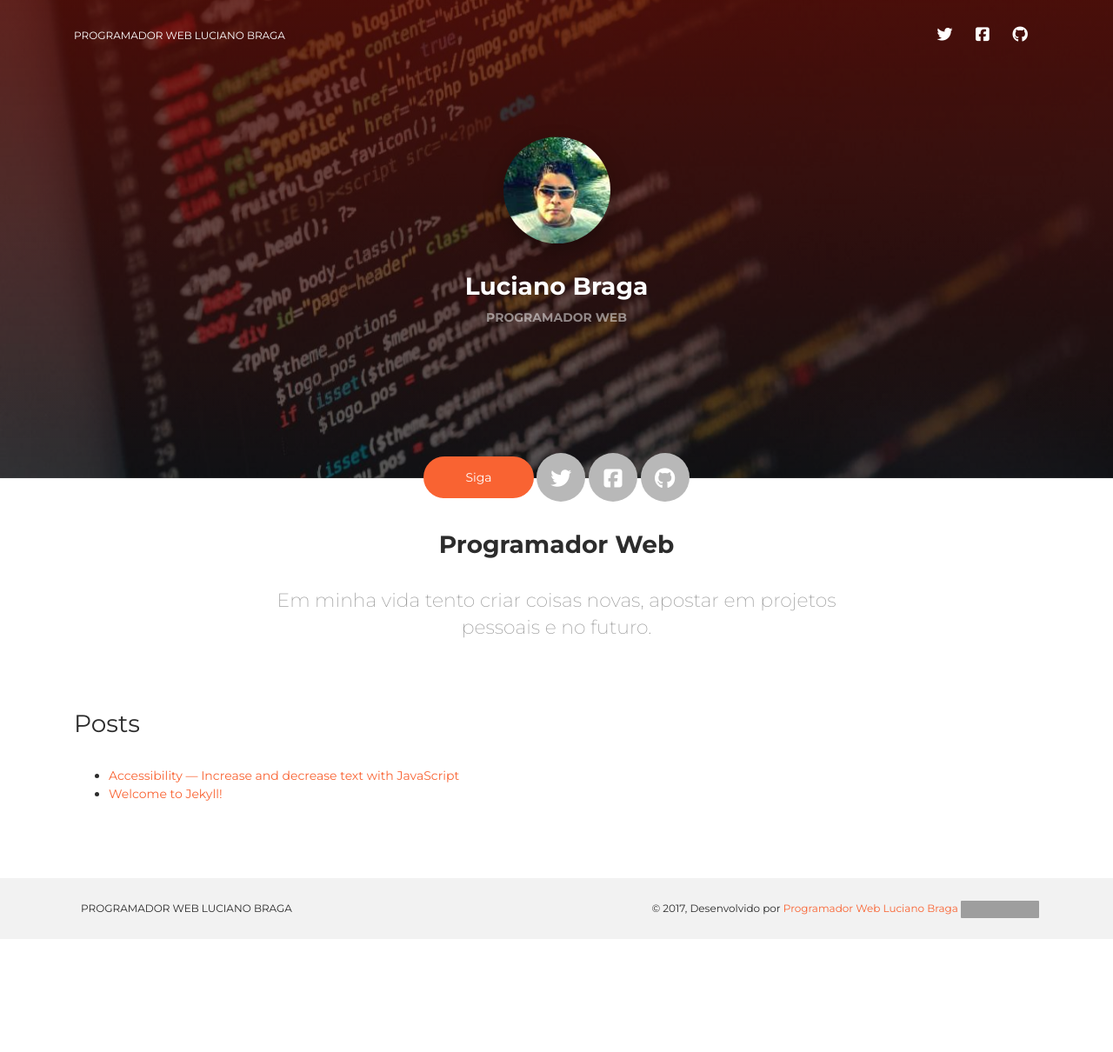
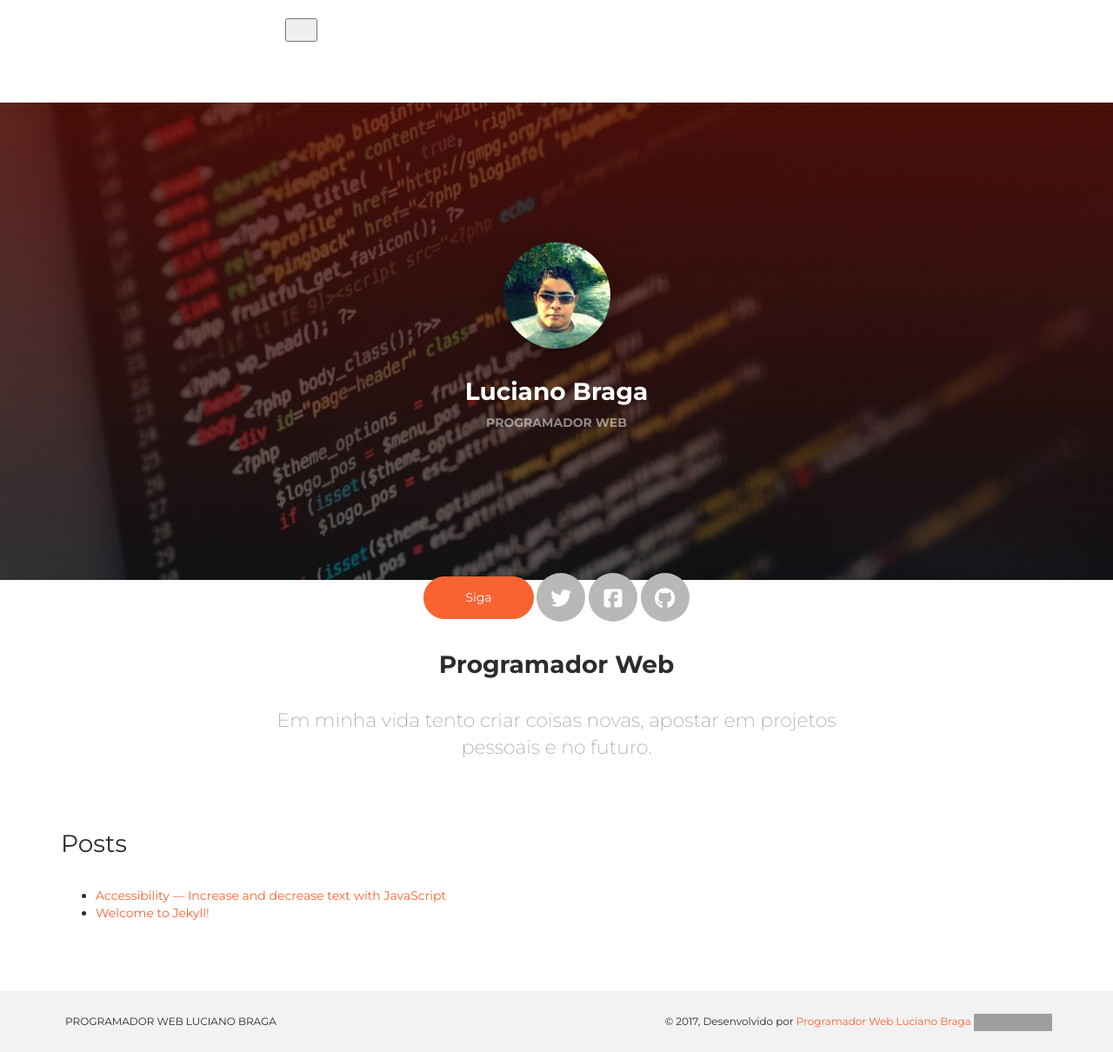
Before and after one commit to elvissuperlogica/lucianobragaweb.github.io, a Jekyll site: the page built from index.md, in a window 1280 px wide and 1210 px high. Shown: the whole window at 87% size. Built offline with Jekyll 4.4.1, drawn with Linux system fonts in a browser that asks for light colours; nearby versions of some CDN libraries; grey boxes are pictures that could not be loaded.

Commit message:
Add Bootstrap from CDN

```diff
--- a/_includes/footer_scripts.html
+++ b/_includes/footer_scripts.html
@@ -2,7 +2,7 @@
 <link href="https://fonts.googleapis.com/css?family=Montserrat:400,700,200" rel="stylesheet" />
 <link rel="stylesheet" href="https://maxcdn.bootstrapcdn.com/font-awesome/latest/css/font-awesome.min.css" />
 <!-- CSS Files -->
-<link href="/assets/css/bootstrap.min.css" rel="stylesheet" />
+<link href="https://maxcdn.bootstrapcdn.com/bootstrap/3.3.7/css/bootstrap.min.css" rel="stylesheet" />
 <link href="/assets/css/now-ui-kit.css" rel="stylesheet" />
 <!-- CSS Just for demo purpose, don't include it in your project -->
 <link href="/assets/css/demo.css" rel="stylesheet" />
@@ -11,7 +11,7 @@
 <!--   Core JS Files   -->
 <script src="/assets/js/core/jquery.3.2.1.min.js" type="text/javascript"></script>
 <script src="/assets/js/core/tether.min.js" type="text/javascript"></script>
-<script src="/assets/js/core/bootstrap.min.js" type="text/javascript"></script>
+<script src="https://maxcdn.bootstrapcdn.com/bootstrap/3.3.7/js/bootstrap.min.js" type="text/javascript"></script>
 <!--  Plugin for Switches, full documentation here: http://www.jque.re/plugins/version3/bootstrap.switch/ -->
 <!-- <script src="/assets/js/plugins/bootstrap-switch.js"></script> -->
 <!--  Plugin for the Sliders, full documentation here: http://refreshless.com/nouislider/ -->
```
